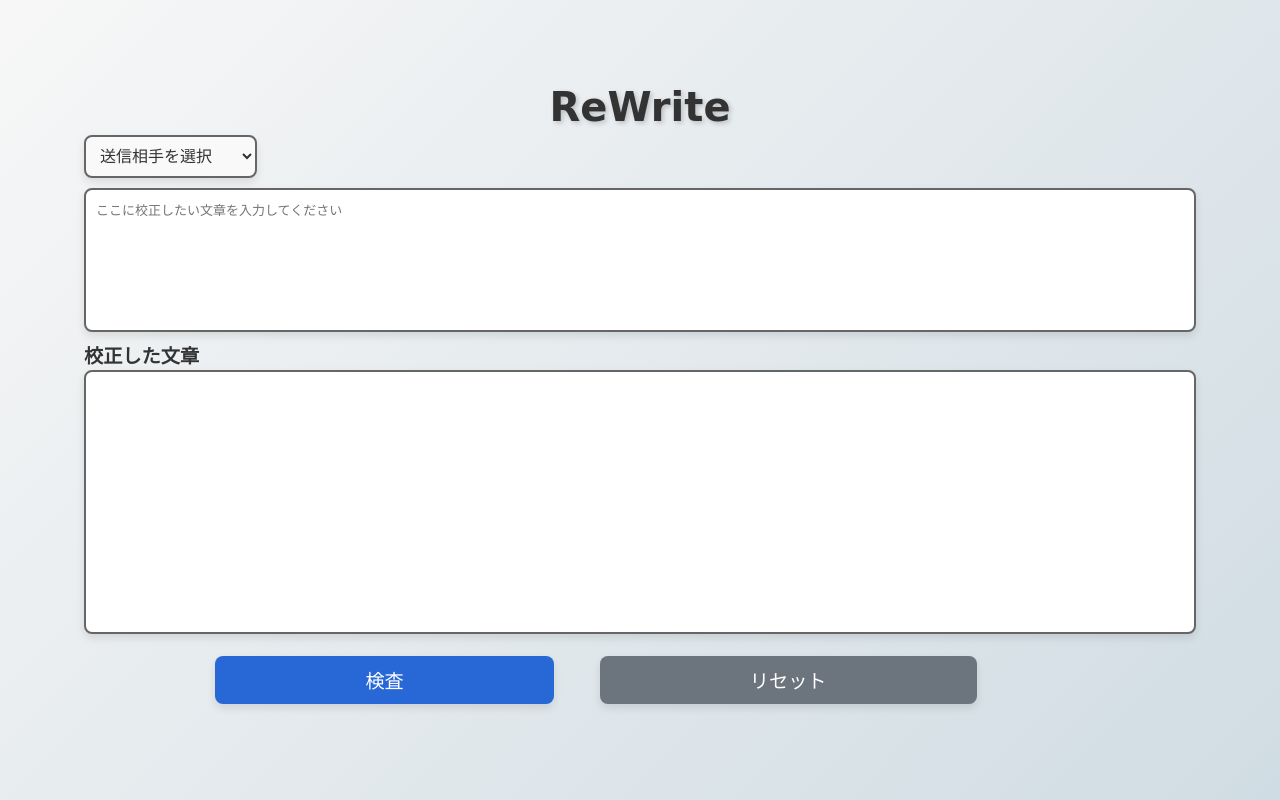
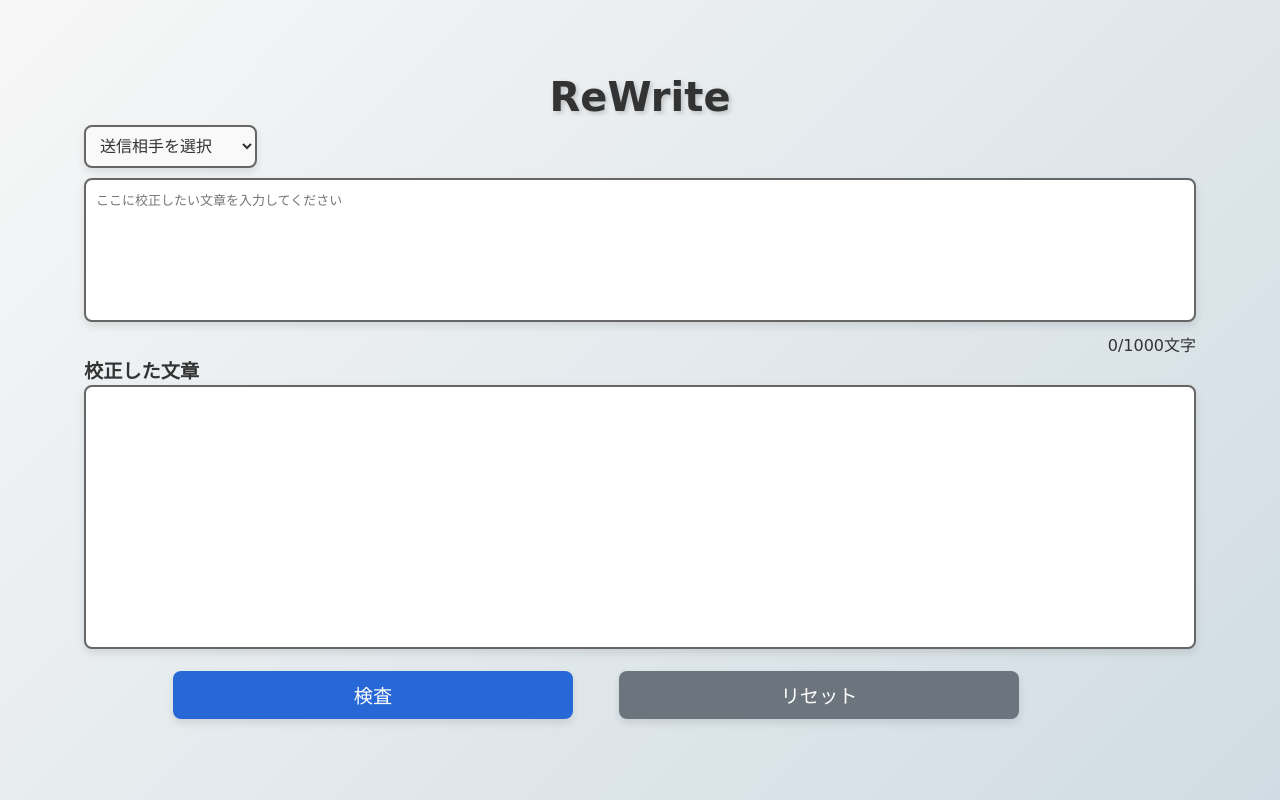
Before and after one commit to KD-J15/AI-Text-Editing-Tools, a Flask app: page / in a window 1280 px wide. Run offline with Flask 3, Linux system fonts and the light colour scheme.

Commit message:
css,html,js,app.pyを修正

```diff
--- a/app.py
+++ b/app.py
@@ -16,8 +16,8 @@
 client = OpenAI(api_key=api_key)
 
 PRESET_PROMPTS = {
-    "friend": "以下の文章を友人に送るメッセージとして、適切なカジュアルな形式に校正してください。",
-    "relative": "以下の文章を親戚に送るメッセージとして、適切な丁寧な形式に校正してください。",
+    "colleague": "以下の文章を同僚に送るためのプロフェッショナルかつフレンドリーな表現に校正してください。",
+    "client": "以下の文章をクライアントに送るためのビジネスライクで信頼感のある表現に校正してください。",
     "boss": "以下の文章を上司に送るメールとして、適切で礼儀正しい形式に校正してください。"
 }
 
--- a/static/css/styles.css
+++ b/static/css/styles.css
@@ -15,7 +15,7 @@
 h1 {
     text-align: center;
     font-size: 2.5em; /* サイズを調整 */
-    margin-top: -10px; /* タイトルを上に移動 */
+    margin-top: -4px; /* タイトルを上に移動 */
     margin-bottom: 5px;
     color: #333;
     text-shadow: 2px 2px 5px rgba(0, 0, 0, 0.2); /* 軽い影を追加して視覚的に際立たせる */
@@ -86,7 +86,8 @@
 
 /* ボタンスタイル */
 button {
-    padding: 10px 150px;
+    width: 400px; /* 幅を固定 */
+    padding: 10px; /* 上下のパディングのみ */
     border: none;
     border-radius: 8px;
     background-color: #2868d6;
@@ -117,6 +118,15 @@
     background-color: #5a6268;
 }
 
+/* Character count styles */
+.char-count {
+    font-size: 1em;
+    color: #333;
+    text-align: right;
+    margin-top: 1px;
+}
+
+
 /* ラベルのスタイル */
 label {
     display: block;  /* ブロック要素として扱い、行の幅を全て使う */
@@ -139,7 +149,8 @@
     }
 
     button {
-        padding: 10px 50px; /* ボタンの幅を調整 */
+        width: 90vw; /* スマホ向けにボタンの幅を調整 */
+        padding: 10px; /* 上下のパディングのみ */
         font-size: 1em; /* ボタンのフォントサイズを縮小 */
     }
 
--- a/static/js/script.js
+++ b/static/js/script.js
@@ -1,14 +1,27 @@
 document.addEventListener('DOMContentLoaded', () => {
+    // 既存のコード
     const proofreadBtn = document.getElementById('proofread-btn');
-    const sideMenuItems = document.querySelectorAll('.side-menu ul li');
+    const inputText = document.getElementById('input-text');
+    const charCount = document.getElementById('char-count');
+    const maxChars = 1000;
+    const resetBtn = document.getElementById('reset-btn'); // リセットボタンを取得
 
-    // サイドメニュークリック時の動作
-    sideMenuItems.forEach(item => {
-        item.addEventListener('click', () => {
-            const recipientInput = document.getElementById('recipient');
-            recipientInput.value = item.textContent.trim();
-            recipientInput.dataset.preset = item.dataset.preset;
-        });
+    // リセットボタンの動作を定義
+    resetBtn.addEventListener('click', () => {
+        inputText.value = ''; // 入力欄をクリア
+        charCount.textContent = '0'; // 文字数を0にリセット
+    });
+
+    // 文字カウントのリアルタイム更新
+    inputText.addEventListener('input', function () {
+        const currentLength = inputText.value.length;
+        charCount.textContent = currentLength;
+
+        // 1000文字を超えた場合は文字を切り捨て
+        if (currentLength > maxChars) {
+            inputText.value = inputText.value.substring(0, maxChars);
+            charCount.textContent = maxChars;
+        }
     });
 
     proofreadBtn.addEventListener('click', async () => {
--- a/templates/index.html
+++ b/templates/index.html
@@ -21,6 +21,9 @@
 
             <div class="input-section">
                 <textarea id="input-text" name="input-text" rows="5" placeholder="ここに校正したい文章を入力してください"></textarea>
+                <div class="char-count">
+                    <span id="char-count">0</span>/1000文字
+                </div>
             </div>
 
             <div class="output-section">
```
